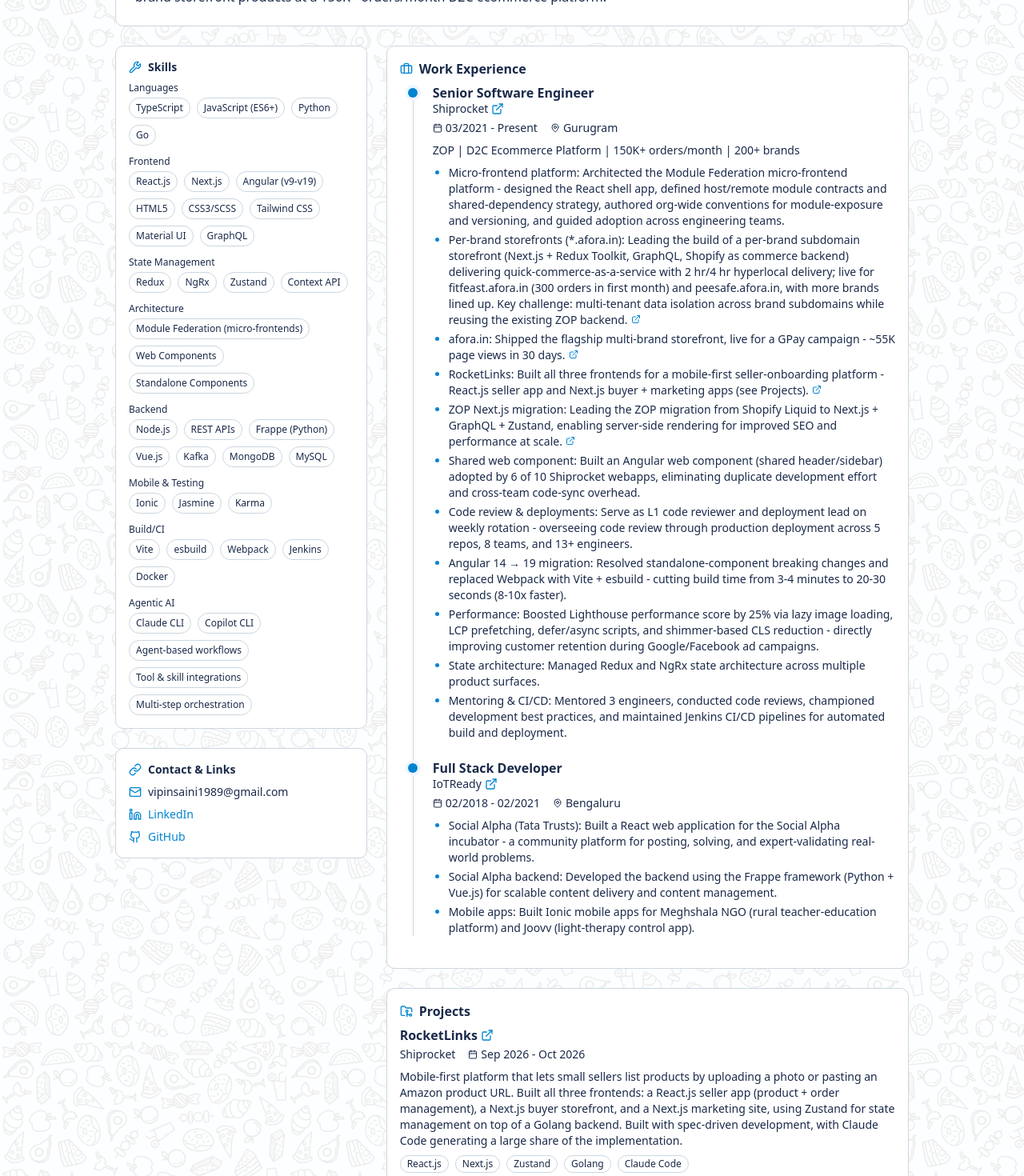
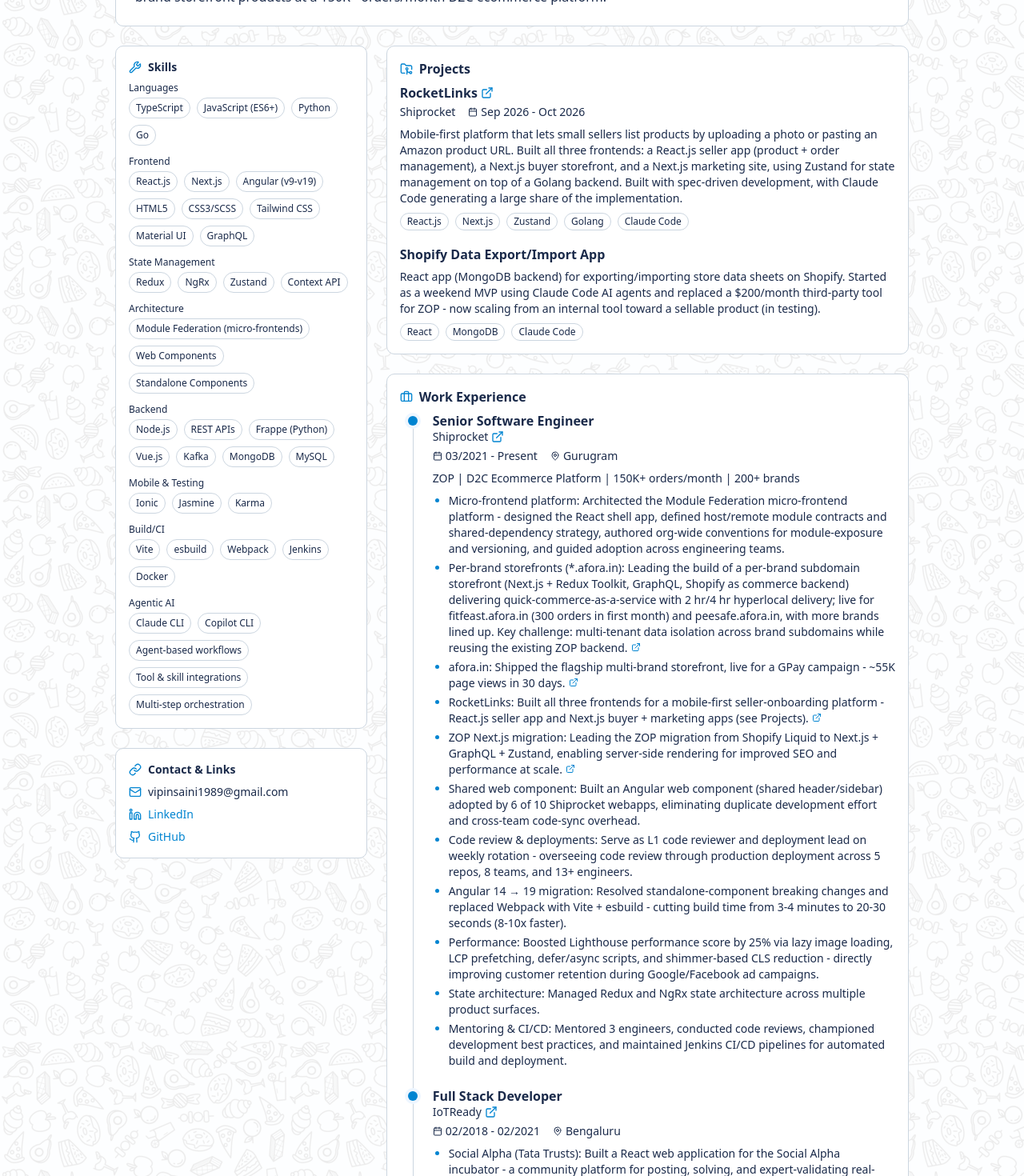
Before and after one commit to vipinsaini1989/76a76765, a React (Vite) app: page / in a window 1280 px wide. Shown: the part 500-1970 px from the top of the page at 80% size. Built offline with nearby package versions, Linux system fonts and the light colour scheme.

Commit message:
Move Projects section above Work Experience

```diff
--- a/src/App.tsx
+++ b/src/App.tsx
@@ -159,6 +159,16 @@
 
           {/* Right column: Experience, Education */}
           <section className="lg:col-span-2 flex flex-col gap-6">
+            {data?.projects?.length ? (
+              <div className="rounded-lg border bg-card p-4">
+                <div className="mb-2 flex items-center gap-2">
+                  <FolderGit2 className="size-4 text-sky-600" aria-hidden />
+                  <h3 className="font-semibold">Projects</h3>
+                </div>
+                <Projects items={data.projects} />
+              </div>
+            ) : null}
+
             {data?.experience?.length ? (
               <div className="rounded-lg border bg-card p-4">
                 <div className="mb-2 flex items-center gap-2">
@@ -166,16 +176,6 @@
                   <h3 className=" font-semibold">Work Experience</h3>
                 </div>
                 <ExperienceTimeline items={data.experience} />
-              </div>
-            ) : null}
-
-            {data?.projects?.length ? (
-              <div className="rounded-lg border bg-card p-4">
-                <div className="mb-2 flex items-center gap-2">
-                  <FolderGit2 className="size-4 text-sky-600" aria-hidden />
-                  <h3 className="font-semibold">Projects</h3>
-                </div>
-                <Projects items={data.projects} />
               </div>
             ) : null}
 
```
